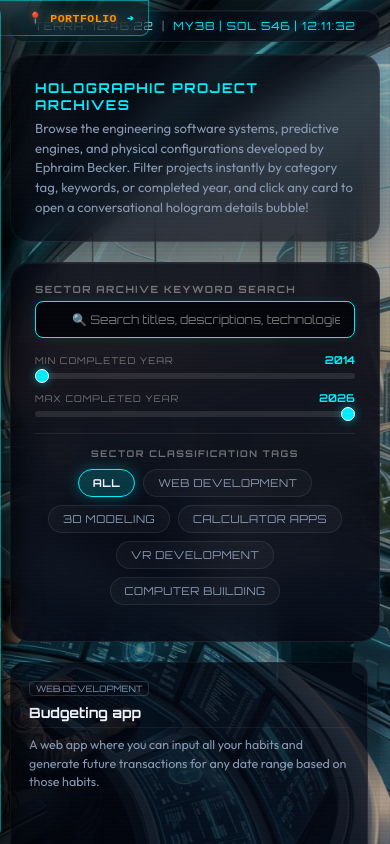
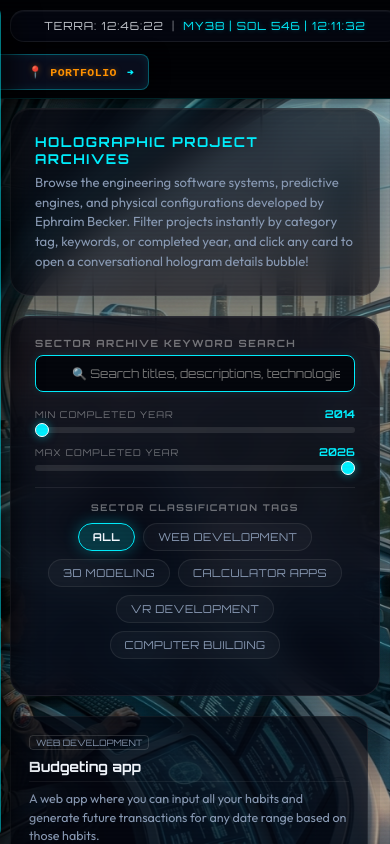
Before and after one commit to EphraimB/ephraim-becker-v3, a Next.js app: page /portfolio in a window 390 px wide. Shown: the top 844 px of the page. Built offline with nearby package versions, Linux system fonts and the light colour scheme.

Commit message:
feat: enhance mobile layout with responsive adjustments and fixed header for improved usability

```diff
--- a/styles/global.css
+++ b/styles/global.css
@@ -467,17 +467,36 @@ body {
 
 /* Responsive Overrides */
 @media (max-width: 900px) {
-  body {
-    overflow-y: auto;
-    height: auto;
+  html, body {
+    overflow-y: auto !important;
+    height: auto !important;
+    max-height: none !important;
   }
   .os-workspace {
-    height: auto;
-    padding: 10px;
+    height: auto !important;
+    max-height: none !important;
+    padding: 10px !important;
+    display: flex !important;
+    flex-direction: column !important;
+    overflow: visible !important;
+  }
+  .os-workspace::before {
+    content: "" !important;
+    position: fixed !important;
+    top: 0 !important;
+    left: 0 !important;
+    width: 100% !important;
+    height: 98px !important;
+    background: #020306 !important; /* solid background matching dark mode penthouse underlay */
+    z-index: 1020 !important;
+    border-bottom: 1.5px solid rgba(0, 240, 255, 0.15) !important; /* clean high-tech cyber-cyan accent border */
+    box-shadow: 0 4px 15px rgba(0, 0, 0, 0.5) !important;
+    pointer-events: none !important;
   }
   .citizen-card-shell {
-    height: auto;
-    padding-bottom: 20px;
+    height: auto !important;
+    max-height: none !important;
+    overflow: visible !important;
   }
   .citizen-card {
     max-height: none;
@@ -487,13 +506,18 @@ body {
     height: auto;
   }
   .system-hud-bar {
+    position: fixed !important;
+    top: 10px !important;
+    left: 10px !important;
+    right: 10px !important;
+    z-index: 1050 !important;
     flex-direction: row !important;
     justify-content: center !important;
     align-items: center !important;
     padding: 8px 12px !important;
     font-size: 0.72rem !important;
     gap: 10px !important;
-    margin-bottom: 12px !important;
+    margin-bottom: 0 !important;
   }
   .hud-citizen-info {
     display: none !important; /* Hide credentials on mobile to eliminate clutter */
@@ -610,8 +634,13 @@ body {
     width: auto !important;
   }
   .workspace-deck {
-    flex-direction: column;
-    gap: 15px;
+    flex: 1 !important;
+    flex-direction: column !important;
+    gap: 15px !important;
+    overflow-y: visible !important;
+    min-height: auto !important;
+    margin-top: 98px !important; /* Pushes content down past the solid sticky header block */
+    padding-bottom: 20px !important;
   }
   .comic-speech-bubble {
     position: relative !important;
@@ -1477,11 +1506,11 @@ body {
     box-shadow: 10px 10px 30px rgba(0, 0, 0, 0.8) !important;
   }
 
-  /* Keep closed locator button fixed near the top header so it stays visible without getting in the way of content */
+  /* Keep closed locator button fixed exactly 10px below the HUD bar, staying stuck to the top while content scrolls under the header mask */
   .mobile-locator-btn {
     position: fixed !important;
-    top: 0 !important;
-    border-radius: 0 0 8px 0 !important;
+    top: 54px !important;
+    left: 0 !important;
     z-index: 1100 !important;
   }
 
```
